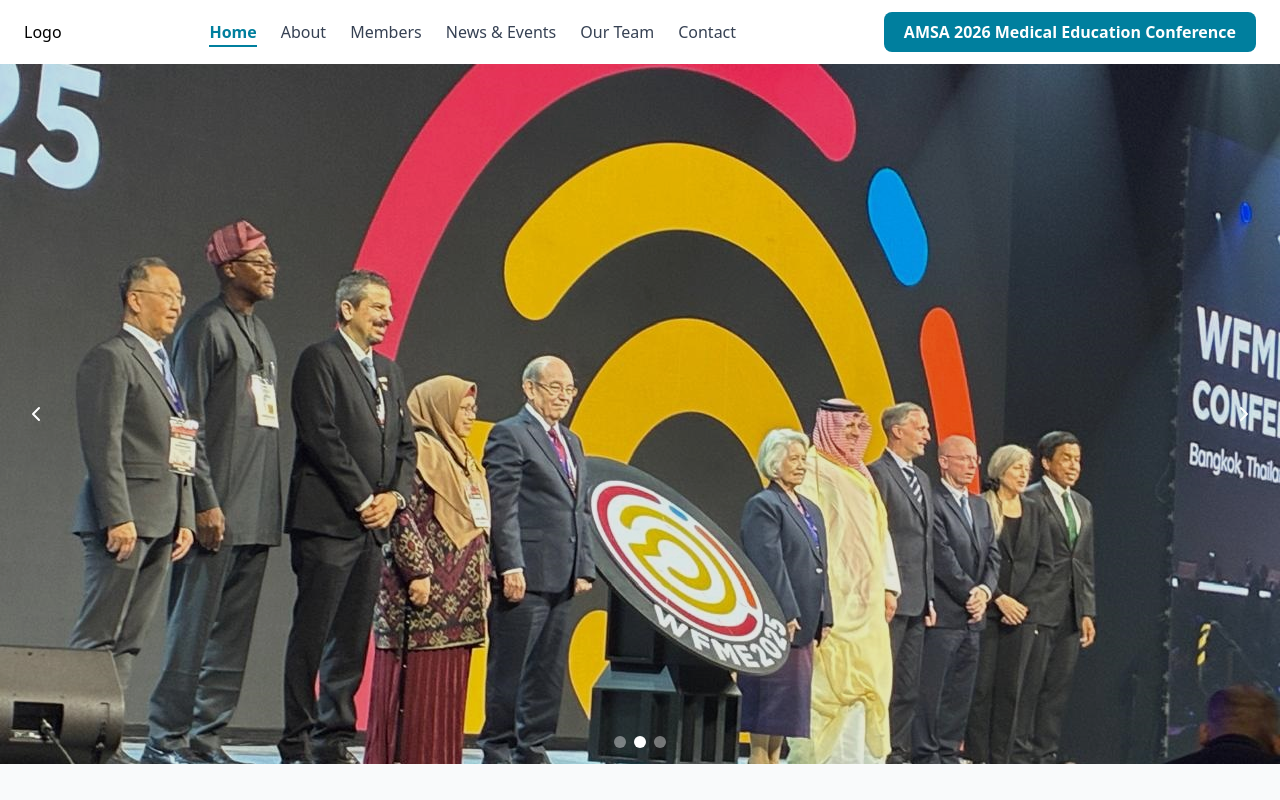
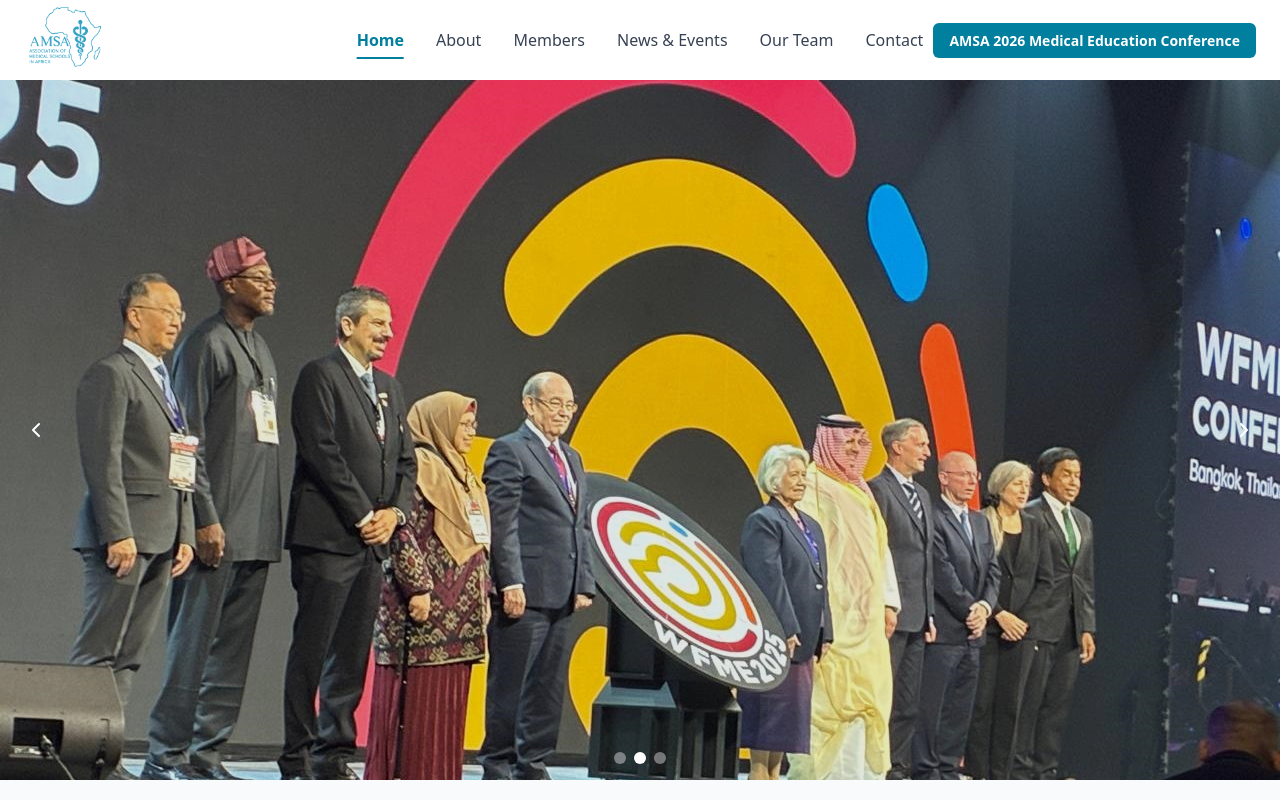
Before and after one commit to Tobi-Oyedele/AMSAfrica, a Next.js app: page / in a window 1280 px wide. Shown: the top 800 px of the page. Built offline with nearby package versions, Linux system fonts and the light colour scheme.

Commit message:
Added Logo

```diff
--- a/src/components/Navbar/DesktopNav.tsx
+++ b/src/components/Navbar/DesktopNav.tsx
@@ -2,6 +2,7 @@
 
 import { usePathname } from "next/navigation";
 import Link from "next/link";
+import Image from "next/image";
 
 const DesktopNav = () => {
   const pathname = usePathname();
@@ -17,12 +18,21 @@
     <nav
       role="navigation"
       aria-label="Utility"
-      className="flex flex-col justify-center h-16 px-6 bg-white backdrop-blur-md"
+      className="h-20 px-6 bg-white backdrop-blur-md"
     >
-      <div className="flex items-center justify-between h-full">
-        <h2>Logo</h2>
+      <div className="max-w-7xl mx-auto relative flex items-center h-full">
+        <div className="flex items-center">
+          <Image
+            src="/images/amsa-logoo.png"
+            alt="AMSA Logo"
+            width={200}
+            height={80}
+            className="h-20 w-auto object-contain"
+            priority
+          />
+        </div>
 
-        <ul className="hidden md:flex gap-6 font-medium">
+        <ul className="flex items-center gap-8 font-medium absolute left-1/2 -translate-x-1/2">
           {navLinks.map((link) => {
             const isActive = pathname === link.path;
 
@@ -34,7 +44,7 @@
                     isActive
                       ? "text-primary font-semibold"
                       : "text-gray-700 hover:text-primary"
-                  } after:absolute after:left-0 after:-bottom-1 after:h-0.5 after:bg-primary after:w-0 after:transition-all after:duration-300 hover:after:w-full
+                  } after:absolute after:left-0 after:-bottom-2 after:h-0.5 after:bg-primary after:w-0 after:transition-all after:duration-300 hover:after:w-full
                   ${isActive ? "after:w-full" : ""}
     `}
                 >
@@ -45,14 +55,16 @@
           })}
         </ul>
 
+        <div className="ml-auto">
           <a
             href="https://www.amsafricaconference.org"
             target="_blank"
             rel="noopener noreferrer"
-          className="px-5 py-2 bg-primary text-white rounded-lg font-semibold hover:bg-primary/90 transition-colors"
+            className="px-4 py-2 text-sm bg-primary text-white rounded-md font-semibold hover:bg-primary/90 transition-colors whitespace-nowrap"
           >
             AMSA 2026 Medical Education Conference
           </a>
+        </div>
       </div>
     </nav>
   );
--- a/src/components/Navbar/MobileNav.tsx
+++ b/src/components/Navbar/MobileNav.tsx
@@ -3,6 +3,7 @@
 import { Menu, X } from "lucide-react";
 import Link from "next/link";
 import { usePathname } from "next/navigation";
+import Image from "next/image";
 
 type MobileNavProps = {
   isMenuOpen: boolean;
@@ -24,10 +25,17 @@
     <nav
       role="navigation"
       aria-label="Utility"
-      className="bg-white flex items-center justify-between h-16 px-4 fixed w-full z-50"
+      className="bg-white flex items-center justify-between h-20 px-4 fixed w-full z-50"
     >
       <Link href="/" className="flex items-center gap-2">
-        <p>Logo</p>
+        <Image
+          src="/images/amsa-logoo.png"
+          alt="AMSA Logo"
+          width={200}
+          height={80}
+          className="h-20 w-auto object-contain"
+          priority
+        />
       </Link>
 
       <button onClick={() => setIsMenuOpen(!isMenuOpen)} className="p-2">
```
Also changed, not shown: public/images/amsa-logoo.png (added). Lines whose indentation alone changed are shown as unchanged.
